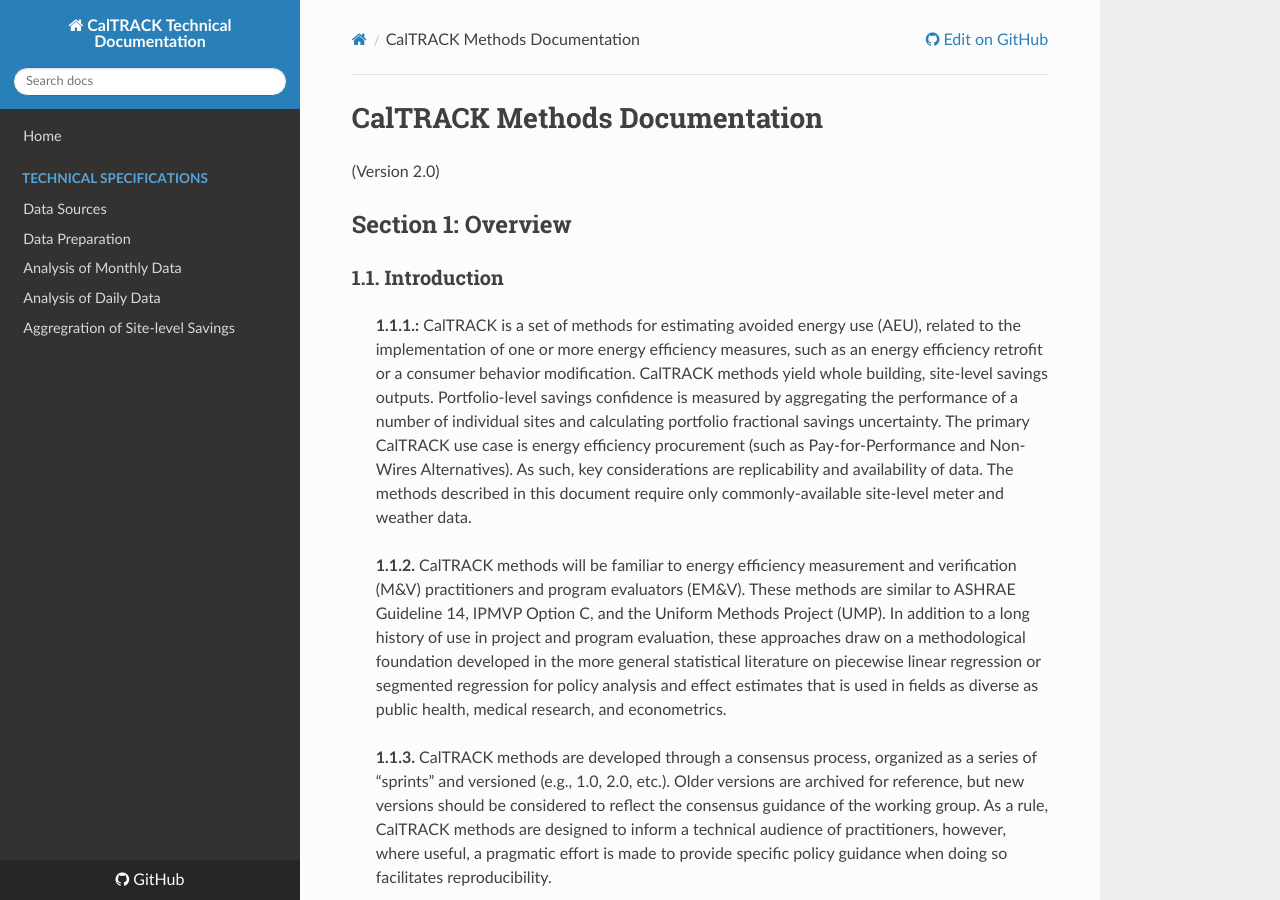
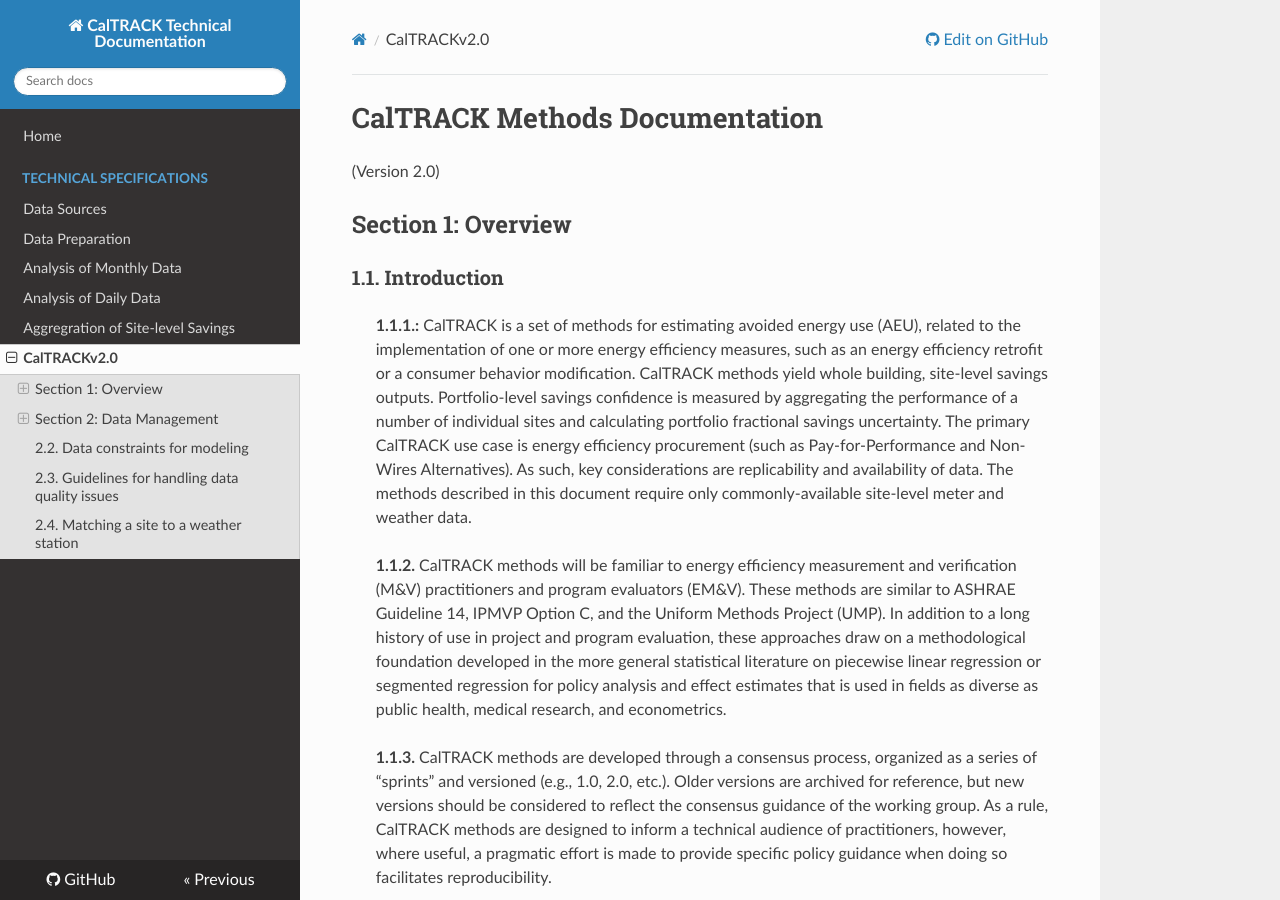
Before and after one commit to openeemeter/caltrack, an MkDocs documentation site: the page built from docs/v2.0/README.md, in a window 1280 px wide and 900 px high. Built offline with MkDocs 1.6.1, drawn with Linux system fonts in a browser that asks for light colours; nearby versions of some CDN libraries; formulas are drawn with MathJax 3; old or Windows-style settings are respelled for this version of MkDocs.

Commit message:
added page in mkdocs for v2.0

```diff
--- a/mkdocs.yml
+++ b/mkdocs.yml
@@ -19,3 +19,4 @@
   - Analysis of Monthly Data: v1.0/savings-calculations/monthly/README.md
   - Analysis of Daily Data: v1.0/savings-calculations/daily/README.md
   - Aggregration of Site-level Savings: v1.0/aggregation/README.md
+- CalTRACKv2.0: v2.0/README.md
```
